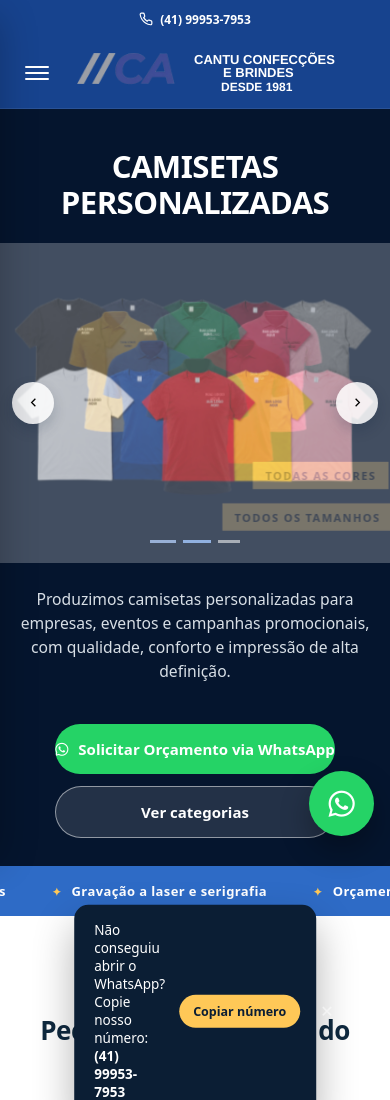
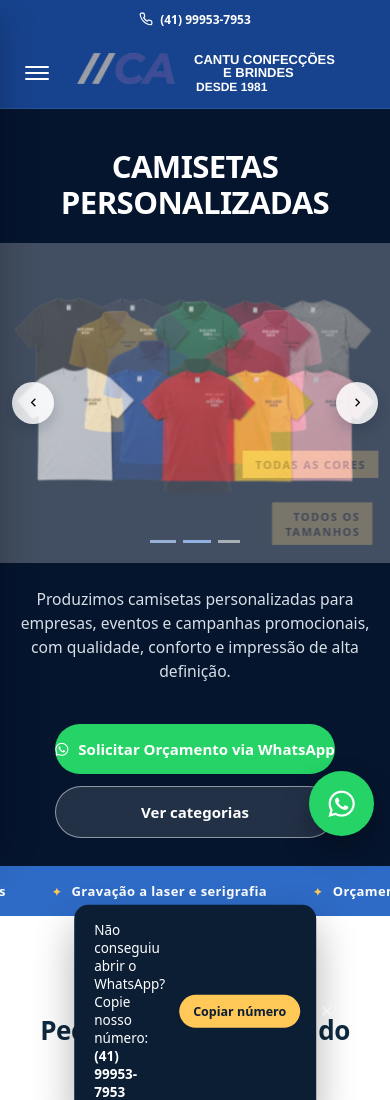
Before and after one commit to GuiSanchez1910/Cantu, a plain HTML site: page index.html in a window 390 px wide. Shown: the top 1100 px of the page. Drawn offline with Linux system fonts and the light colour scheme.

Commit message:
ajuste texto

```diff
--- a/index.html
+++ b/index.html
@@ -880,6 +880,8 @@
       margin-bottom: 14px;
     }
 
+
+
     .slide h3 {
       font-size: 24px;
       font-weight: 600;
@@ -1004,7 +1006,13 @@
       }
 
       .slide-content {
-        margin-bottom: 20px;
+        margin: 10px;
+        /* width: 99px; */
+      }
+
+      .slide-content .dois {
+        margin: 10px;
+        width: 99px;
       }
 
       .dots {
--- a/style.css
+++ b/style.css
@@ -768,7 +768,7 @@
 /* Terceira linha (com recuo maior) */
 .line-3 {
   font-size: 0.75rem;
-  margin-left: 27px; /* Ajuste este valor para alinhar 'Desde 1981' logo abaixo da segunda linha */
+  margin-left: 2px; /* Ajuste este valor para alinhar 'Desde 1981' logo abaixo da segunda linha */
   margin-top: 2px;
 }
 
```
